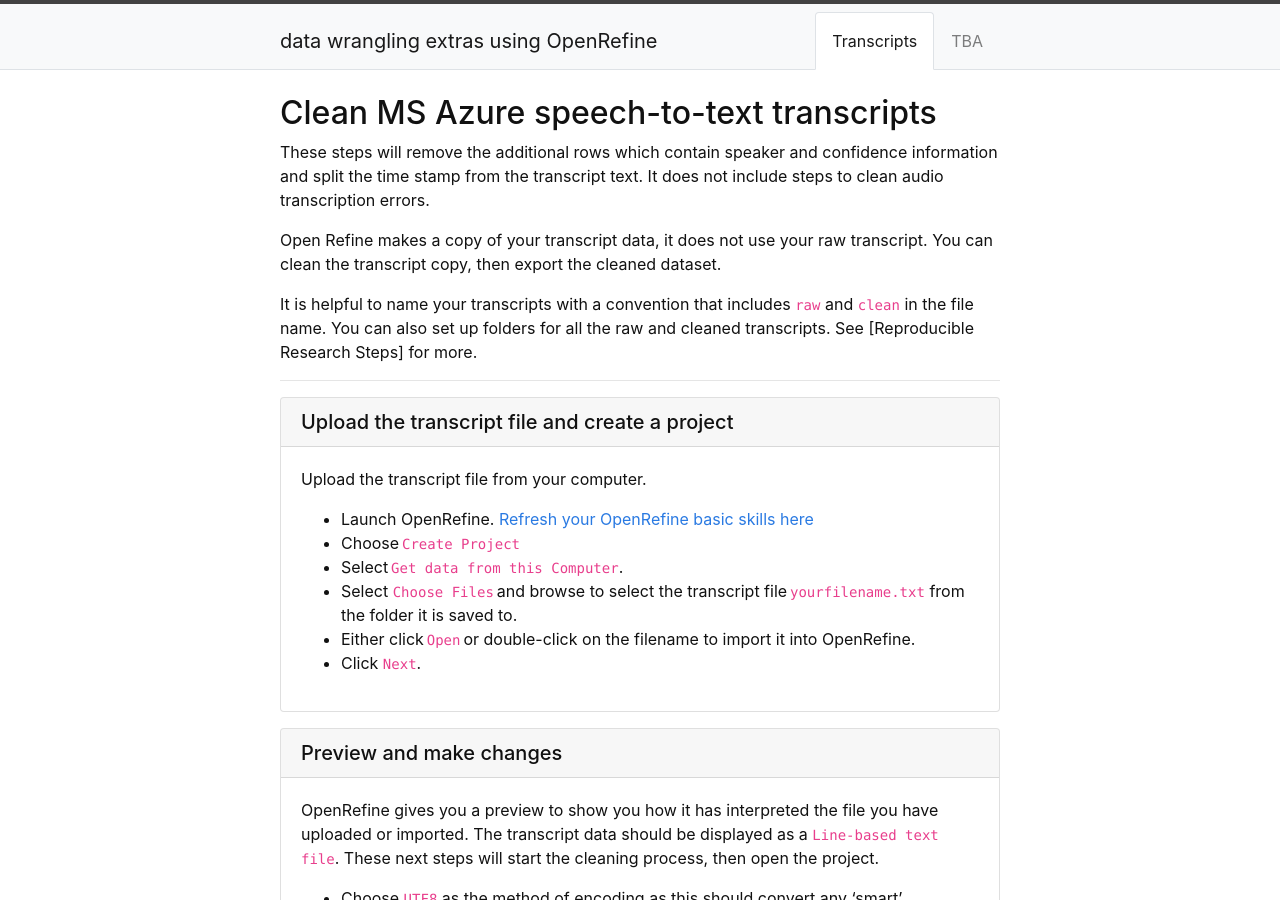
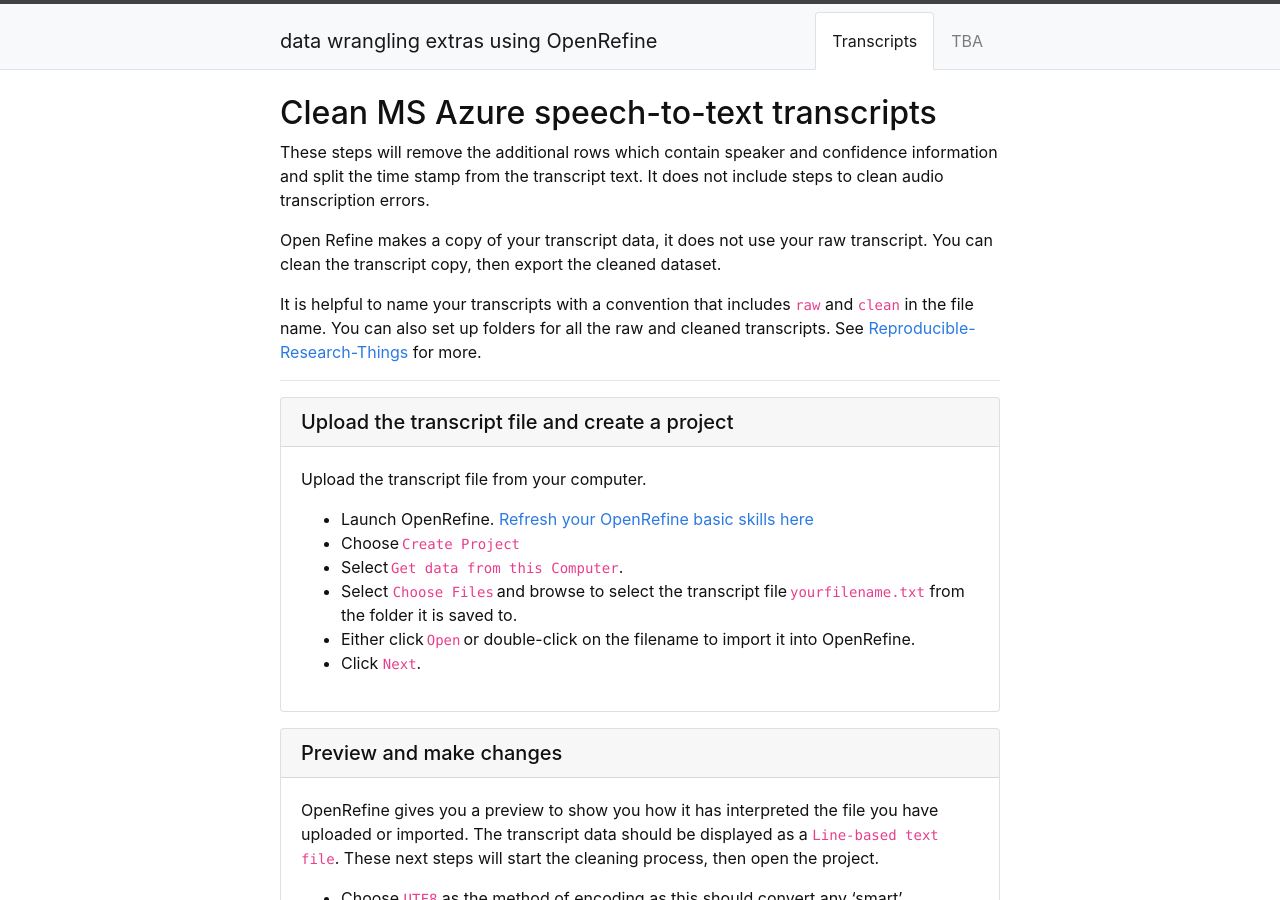
Before and after one commit to GriffithUniLibrary/OpenRefineExtras, a Jekyll site: the page built from content/0-Transcripts.md, in a window 1280 px wide and 900 px high. Built offline with Jekyll 4.4.1, drawn with Linux system fonts in a browser that asks for light colours.

Commit message:
Update 0-Transcripts.md

```diff
--- a/content/0-Transcripts.md
+++ b/content/0-Transcripts.md
@@ -8,7 +8,7 @@ These steps will remove the additional rows which contain speaker and confidence
 
 Open Refine makes a copy of your transcript data, it does not use your raw transcript.  You can clean the transcript copy, then export the cleaned dataset.
 
-It is helpful to name your transcripts with a convention that includes `raw` and `clean` in the file name.  You can also set up folders for all the raw and cleaned transcripts. See [Reproducible Research Steps] for more.
+It is helpful to name your transcripts with a convention that includes `raw` and `clean` in the file name.  You can also set up folders for all the raw and cleaned transcripts. See [Reproducible-Research-Things](https://guereslib.github.io/Reproducible-Research-Things/) for more.
 
 -----
 
```
